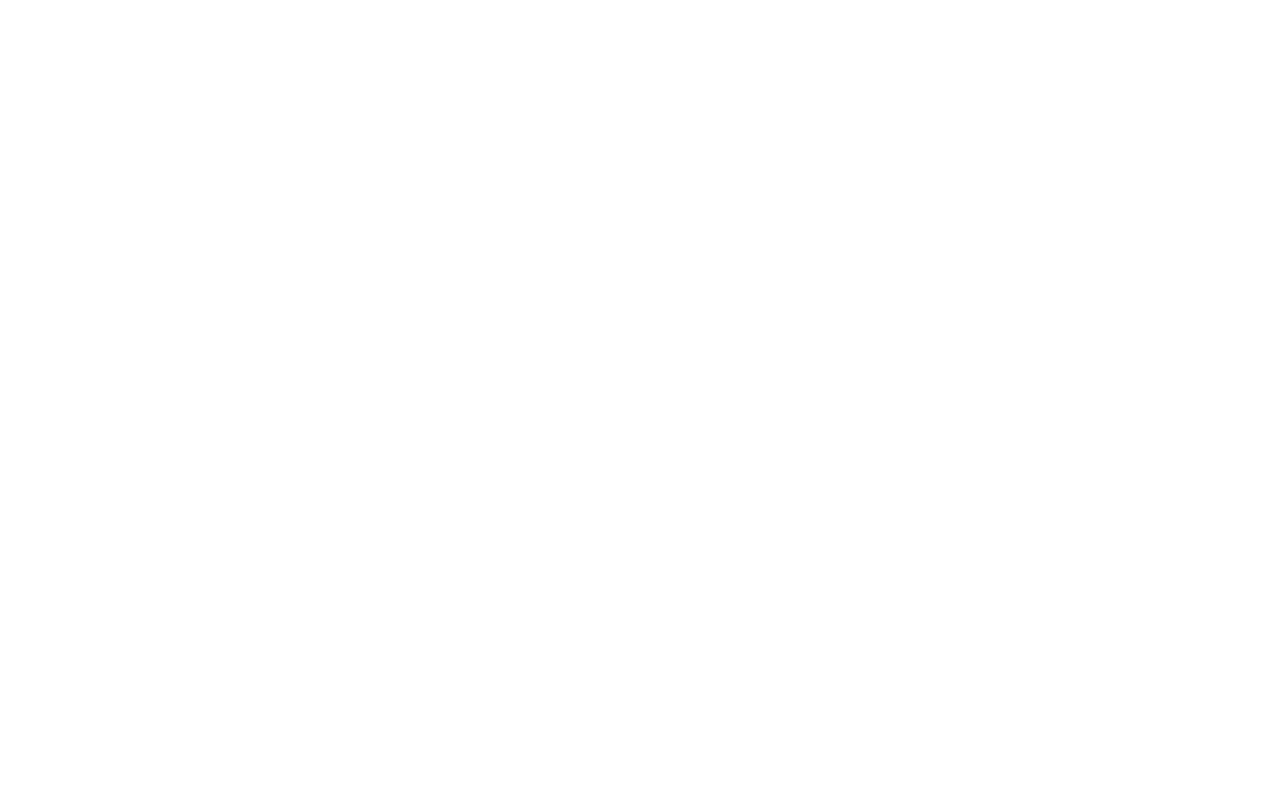
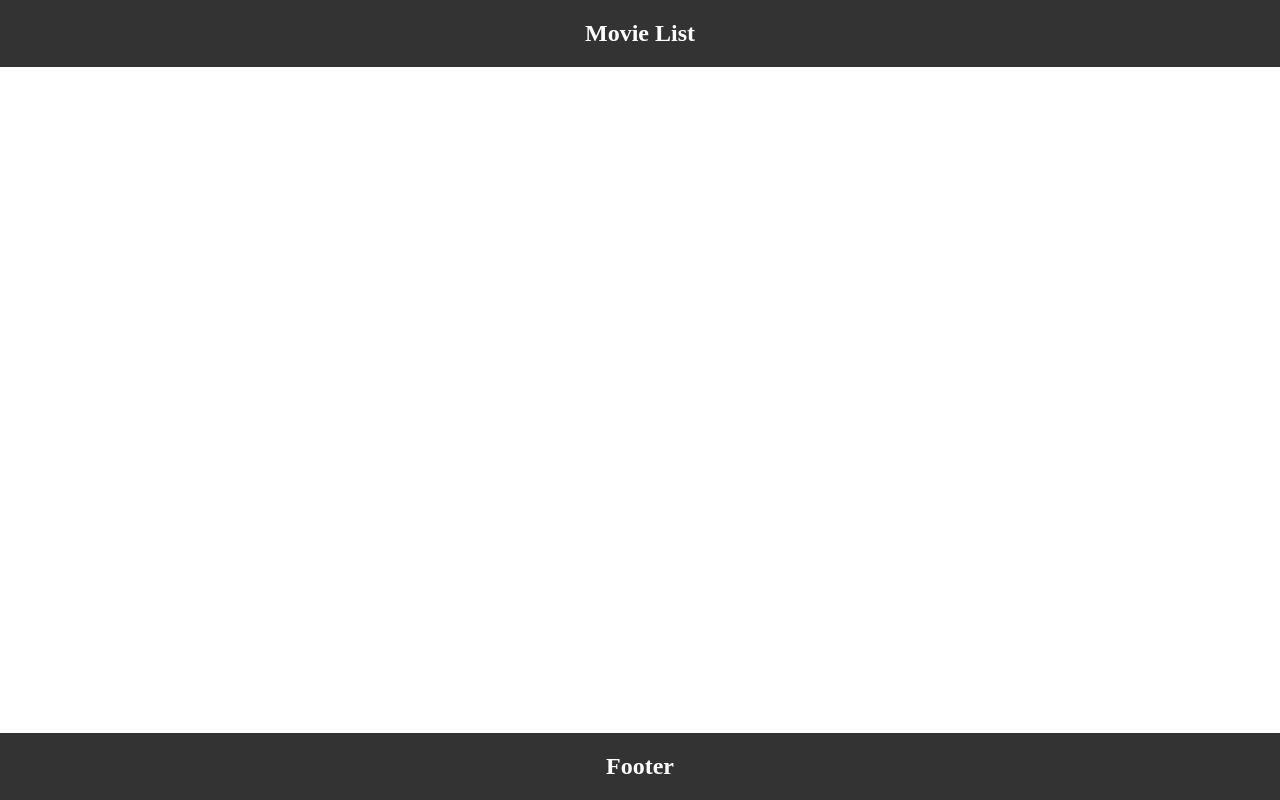
Before and after one commit to Likelion-YeungNam-Univ/12th-fe-session8-assignment, a React (Create React App) app in the folder fe8/: page / in a window 1280 px wide. Built offline with nearby package versions, Linux system fonts and the light colour scheme.

Commit message:
design: Header와 Footer 제작

```diff
--- a/fe8/src/App.js
+++ b/fe8/src/App.js
@@ -1,10 +1,73 @@
+import styled from 'styled-components';
+import './App.css'
+
 function App() {
-  return (
-    <div className="App">
 
 
+  const fetchMovies = () => {
+    const movies = [];
+
+    // movies 배열 안에 객체 형태의 데이터 추가
+    for (let i = 1; i <= 2500; i++) {
+      movies.push({
+        id: i,
+        title: `Movie ${i}`,
+        description: `Description for Movie ${i}`,
+      });
+      console.log("2500개의 영화 목록을 가져오는 중...");
+    }
+
+    // fetchMovies함수가 동작하는데 오래 걸린다고 가정하기 위한 코드
+    alert("데이터를 가져오는 중입니다...");
+
+    return movies;
+  };
+
+
+
+  return (
+    <div>
+      <Header>Movie List</Header>
+
+
+      <div>
+
+        {/* 봤는 영화 목록 */}
+
+
+        {/* 영화목록 */}
+
+
+
+        {/* 볼 영화 목록 */}
+
+
+      </div>
+
+
+      <Footer>Footer</Footer>
     </div>
   );
 }
 
+// Header와 Footer 공통 스타일
+const commonStyles = `
+  height: fit-content;
+  width: 100%;
+  background-color: #333333;
+  color: white;
+  padding: 20px 0;
+  text-align: center;
+
+`
+const Header=styled.h2`
+ ${commonStyles}
+`
+const Footer=styled.h2`
+  ${commonStyles}
+
+  position: fixed;
+  bottom: 0;
+`
+
 export default App;
```
